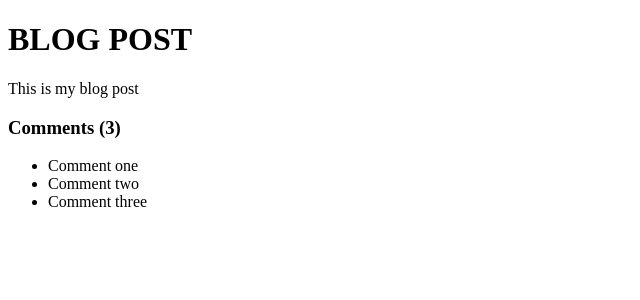
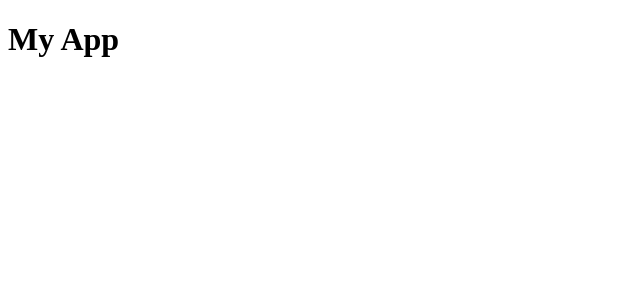
Before and after one commit to acipo1096/react_front_to_back, a React (Create React App) app: page / in a window 1280 px wide. Shown: the top 300 px of the page, without its empty margins (0-640 px from the left). Built offline with nearby package versions, Linux system fonts and the light colour scheme.

Commit message:
completed 'Conditionals'

```diff
--- a/src/App.js
+++ b/src/App.js
@@ -2,37 +2,9 @@
 // A fragment is just an empty angle bracket
 
 function App() {
-    const title = 'Blog Post'
-    const body = 'This is my blog post'
-    const comments = [
-        {id: 1, text: 'Comment one'},
-        {id: 2, text: 'Comment two'},
-        {id: 3, text: 'Comment three'},
-    ]
-
-    const loading = false;
-
-    const commentBlock = (
-        <div className="comments">
-            <h3>Comments ({comments.length})</h3>
-            <ul>
-                {comments.map((comment,index)=>(
-                    <li key={index}>{comment.text}</li>
-                ))}
-            </ul>
-        </div>
-    )
-
-    const showComments = true;
-
-    if (loading) return <h1>Loading...</h1>
-
     return (
         <div className="container">
-            <h1>{title.toUpperCase()}</h1>
-            <p>{body}</p>
-
-            {showComments && commentBlock}
+            <h1>My App</h1>
         </div>
     )
 }
```
